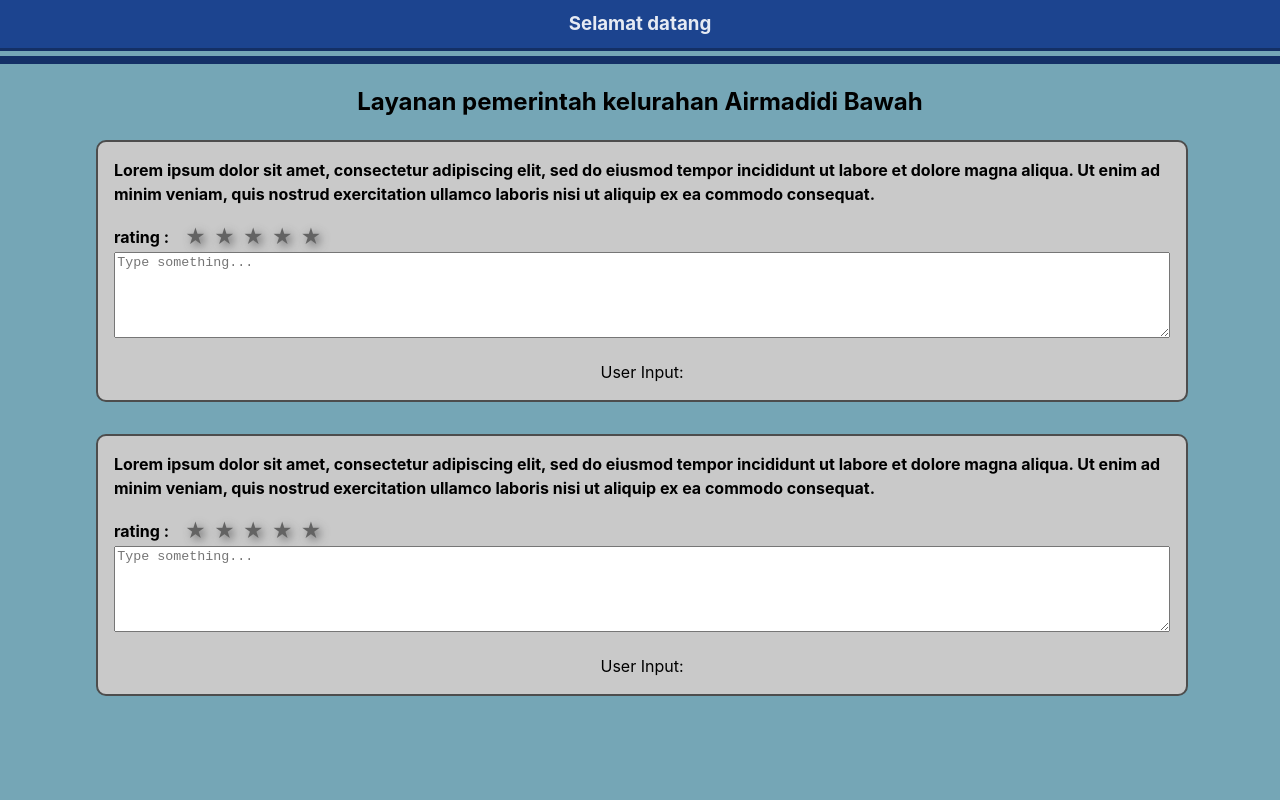
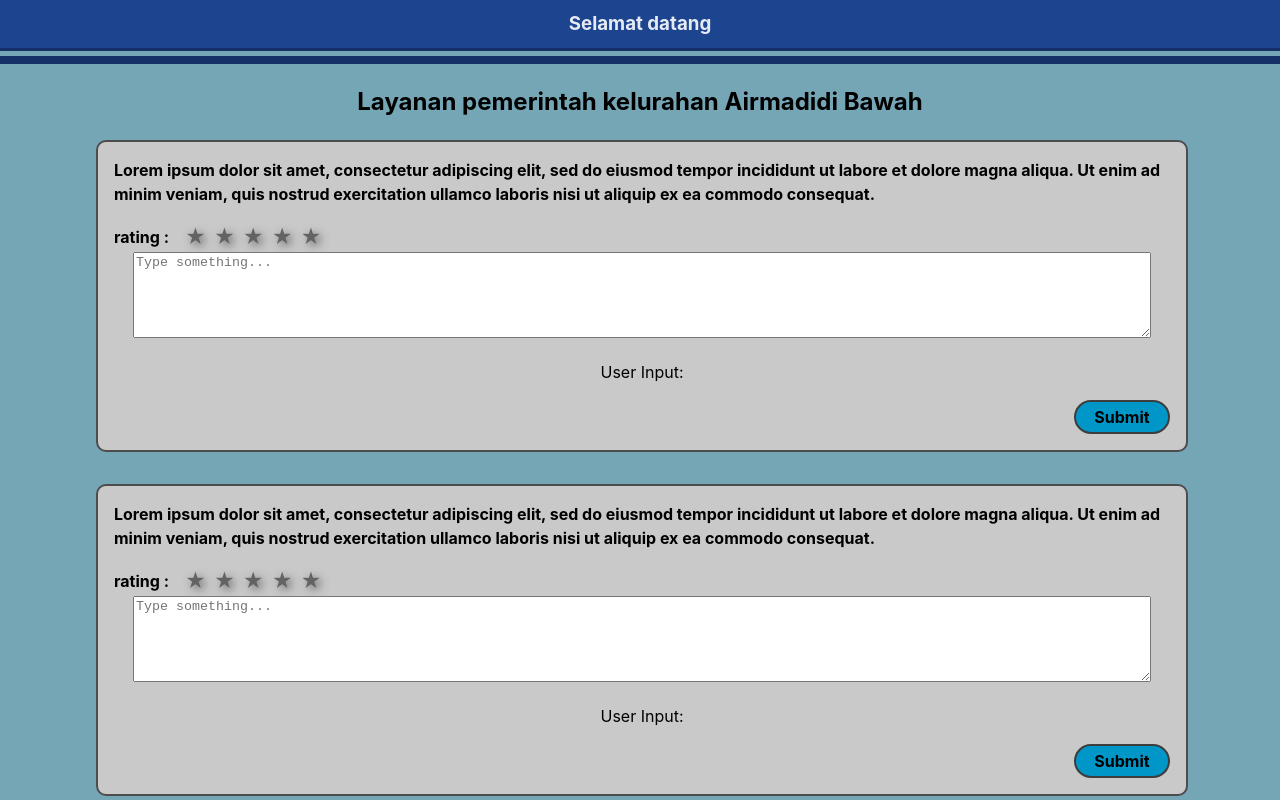
Before and after one commit to Melrick1/SI-Minahasa, a React (Vite) app: page /Masyarakat-AirmBawah in a window 1280 px wide. Built offline with nearby package versions, Linux system fonts and the light colour scheme.

Commit message:
update questions page

```diff
--- a/src/components/LandingPages/LandingPageM/LandingMasyarakat.css
+++ b/src/components/LandingPages/LandingPageM/LandingMasyarakat.css
@@ -49,6 +49,21 @@ h3{
 }
 
 .comment-section{
-    width: 82vw;
+    width: 93%;
     height: 5rem;
 }
+
+.questionCard button{
+    display: block;
+    margin: 0 1rem 1rem auto;
+    background-color: #0096C7;
+    color: black;
+    text-align: center;
+    padding: 5px;
+    font-weight: bold;
+    border: 2px solid #3d3d3d;
+    border-radius: 20px;
+    outline: none;
+    width: 6rem;
+
+}
--- a/src/components/LandingPages/LandingPageM/M-AirmBawah.jsx
+++ b/src/components/LandingPages/LandingPageM/M-AirmBawah.jsx
@@ -2,20 +2,10 @@ import React, { useState } from 'react';
 import StarRating from '../PageFunctions/StarRating.jsx';
 import './LandingMasyarakat.css'
 import FetchDataComponent from '../PageFunctions/FetchData.jsx';
+import Question from '../PageFunctions/Questions.jsx';
 
 const MasyarakatAirmBawah = () =>{
-    const [rating, setRating] = useState(0);
-    const [Comment, setComment] = useState('');
     const userData = FetchDataComponent();
-
-    const handleRatingChange = (newRating) => {
-        setRating(newRating);
-    };
-
-    // Event handler for input change
-    const commentChange = (event) => {
-        setComment(event.target.value);
-    };
 
     return(
         <section className='landing'>
@@ -27,34 +17,8 @@ const MasyarakatAirmBawah = () =>{
                 <h2>Layanan pemerintah kelurahan Airmadidi Bawah</h2>
 
                 <div className="questionDisplay">
-                    <div className="questionCard">
-                        <h4>Lorem ipsum dolor sit amet, consectetur adipiscing elit, sed do eiusmod tempor incididunt ut labore et dolore magna aliqua. Ut enim ad minim veniam, quis nostrud exercitation ullamco laboris nisi ut aliquip ex ea commodo consequat.</h4>
-                        <StarRating initialRating={rating} onRatingChange={handleRatingChange} />
-                        <textarea
-                        className='comment-section'
-                        type="text"
-                        value={Comment}
-                        onChange={commentChange}
-                        placeholder="Type something..."
-                        />
-
-                        {/* Displaying the user input */}
-                        <p>User Input: {Comment}</p>
-                    </div>
-                    <div className="questionCard">
-                        <h4>Lorem ipsum dolor sit amet, consectetur adipiscing elit, sed do eiusmod tempor incididunt ut labore et dolore magna aliqua. Ut enim ad minim veniam, quis nostrud exercitation ullamco laboris nisi ut aliquip ex ea commodo consequat.</h4>
-                        <StarRating initialRating={rating} onRatingChange={handleRatingChange} />
-                        <textarea
-                        className='comment-section'
-                        type="text"
-                        value={Comment}
-                        onChange={commentChange}
-                        placeholder="Type something..."
-                        />
-
-                        {/* Displaying the user input */}
-                        <p>User Input: {Comment}</p>
-                    </div>
+                    <Question/>
+                    <Question/>
                 </div>
             </div>
         </section>
--- a/src/components/LandingPages/LandingPageM/M-WatutumouDua.jsx
+++ b/src/components/LandingPages/LandingPageM/M-WatutumouDua.jsx
@@ -4,18 +4,7 @@ import './LandingMasyarakat.css'
 import FetchDataComponent from '../PageFunctions/FetchData.jsx';
 
 const MasyarakatWatutumouDua = () =>{
-    const [rating, setRating] = useState(0);
-    const [Comment, setComment] = useState('');
     const userData = FetchDataComponent();
-
-    const handleRatingChange = (newRating) => {
-        setRating(newRating);
-    };
-
-    // Event handler for input change
-    const commentChange = (event) => {
-        setComment(event.target.value);
-    };
 
     return(
         <section className='landing'>
@@ -27,35 +16,9 @@ const MasyarakatWatutumouDua = () =>{
                 <h2>Layanan pemerintah Desa Watutumou Dua</h2>
 
                 <div className="questionDisplay">
-                    <div className="questionCard">
-                        <h4>Lorem ipsum dolor sit amet, consectetur adipiscing elit, sed do eiusmod tempor incididunt ut labore et dolore magna aliqua. Ut enim ad minim veniam, quis nostrud exercitation ullamco laboris nisi ut aliquip ex ea commodo consequat.</h4>
-                        <StarRating initialRating={rating} onRatingChange={handleRatingChange} />
-                        <textarea
-                        className='comment-section'
-                        type="text"
-                        value={Comment}
-                        onChange={commentChange}
-                        placeholder="Type something..."
-                        />
-
-                        {/* Displaying the user input */}
-                        <p>User Input: {Comment}</p>
-                    </div>
-                    <div className="questionCard">
-                        <h4>Lorem ipsum dolor sit amet, consectetur adipiscing elit, sed do eiusmod tempor incididunt ut labore et dolore magna aliqua. Ut enim ad minim veniam, quis nostrud exercitation ullamco laboris nisi ut aliquip ex ea commodo consequat.</h4>
-                        <StarRating initialRating={rating} onRatingChange={handleRatingChange} />
-                        <textarea
-                        className='comment-section'
-                        type="text"
-                        value={Comment}
-                        onChange={commentChange}
-                        placeholder="Type something..."
-                        />
-
-                        {/* Displaying the user input */}
-                        <p>User Input: {Comment}</p>
-                    </div>
-                </div>
+                    <Question/>
+                    <Question/>
+                +</div>
             </div>
         </section>
     )
--- a/src/components/LandingPages/PageFunctions/Questions.jsx
+++ b/src/components/LandingPages/PageFunctions/Questions.jsx
@@ -0,0 +1,38 @@
+import StarRating from './StarRating.jsx';
+import { useState } from 'react';
+
+const Question = () =>{
+    const [rating, setRating] = useState(0);
+    const [Comment, setComment] = useState('');
+
+    const handleRatingChange = (newRating) => {
+        setRating(newRating);
+    };
+
+    // Event handler for input change
+    const commentChange = (event) => {
+        setComment(event.target.value);
+    };
+
+    return(
+        <div className="questionCard">
+            <h4>Lorem ipsum dolor sit amet, consectetur adipiscing elit, sed do eiusmod tempor incididunt ut labore et dolore magna aliqua. Ut enim ad minim veniam, quis nostrud exercitation ullamco laboris nisi ut aliquip ex ea commodo consequat.</h4>
+            <StarRating initialRating={rating} onRatingChange={handleRatingChange} />
+            <textarea
+            className='comment-section'
+            type="text"
+            value={Comment}
+            onChange={commentChange}
+            placeholder="Type something..."
+            />
+
+            {/* Displaying the user input */}
+            <p>User Input: {Comment}</p>
+            <div>
+                <button className='input-answer'>Submit</button>
+            </div>
+        </div>
+    )
+}
+
+export default Question;
```
